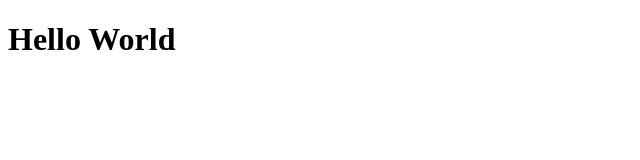
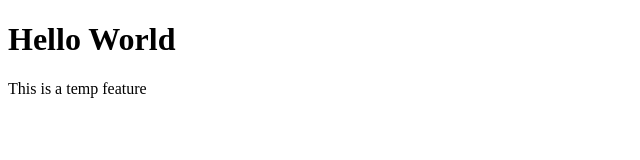
Before and after one commit to ndaden/test, a plain HTML site: page index.html in a window 1280 px wide. Shown: the whole page, without its empty margins (0-640 px from the left). Drawn offline with Linux system fonts and the light colour scheme.

Commit message:
temp modif

```diff
--- a/index.html
+++ b/index.html
@@ -3,6 +3,7 @@
 <head></head>
 <body>
 <h1> Hello World </h1>
+<p>This is a temp feature</p>
 </body>
 
 </html>
```
